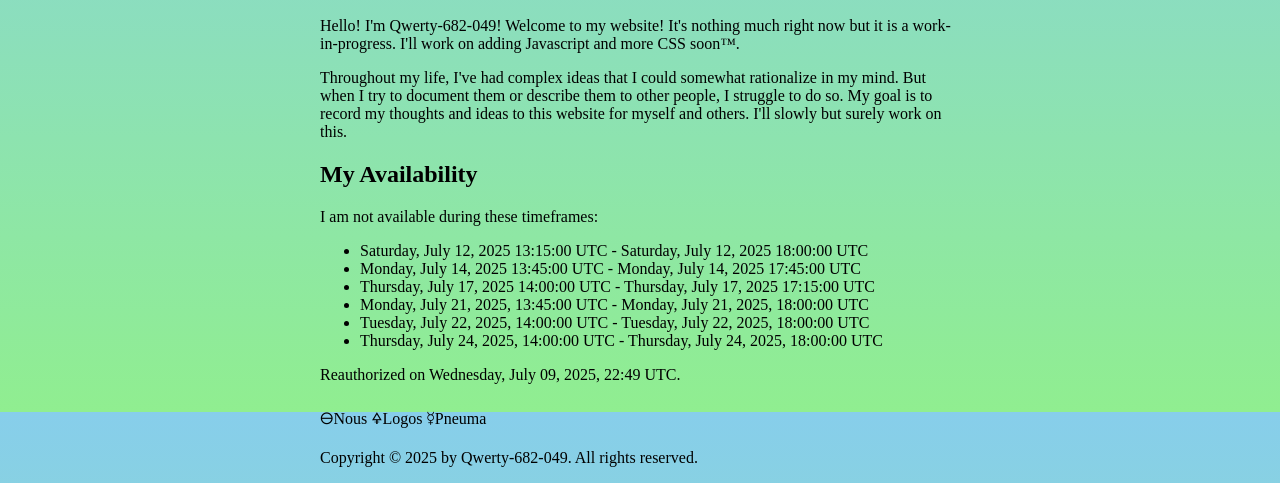
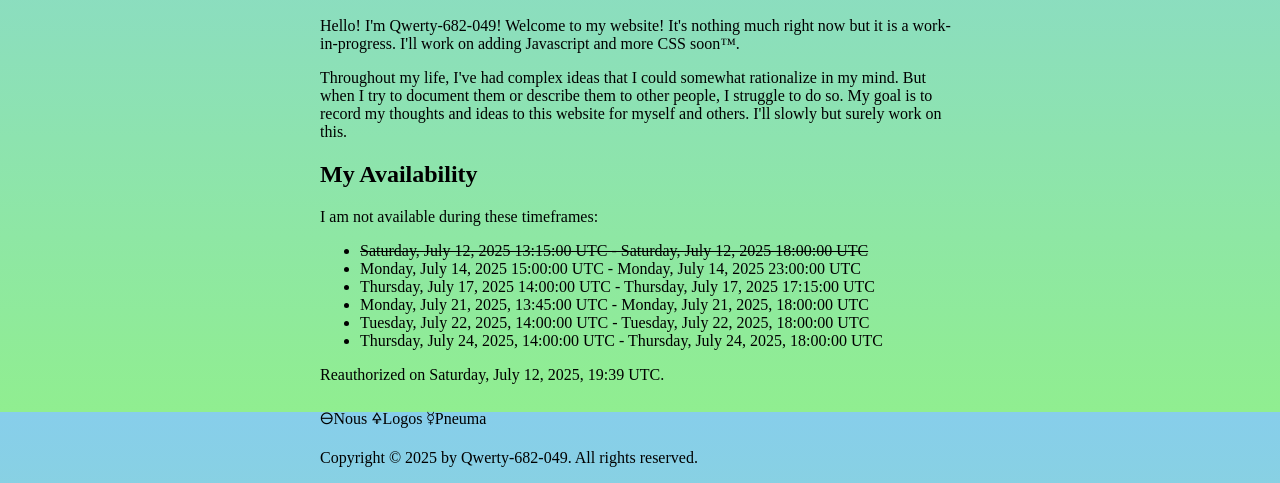
Before and after one commit to Qwerty-682-049/qwerty-682-049.github.io, a plain HTML site: page index.html in a window 1280 px wide. Shown: the part 388-871 px from the top of the page. Drawn offline with Linux system fonts and the light colour scheme.

Commit message:
Updated index.html

```diff
--- a/index.html
+++ b/index.html
@@ -24,8 +24,8 @@
 				<h2>My Availability</h2>
 				<p>I am not available during these timeframes:</p>
 				<ul>
-					<li>Saturday, July 12, 2025 13:15:00 UTC - Saturday, July 12, 2025 18:00:00 UTC</li>
-					<li>Monday, July 14, 2025 13:45:00 UTC - Monday, July 14, 2025 17:45:00 UTC</li>
+					<li><s>Saturday, July 12, 2025 13:15:00 UTC - Saturday, July 12, 2025 18:00:00 UTC</s></li>
+					<li>Monday, July 14, 2025 15:00:00 UTC - Monday, July 14, 2025 23:00:00 UTC</li>
 					<li>Thursday, July 17, 2025 14:00:00 UTC - Thursday, July 17, 2025 17:15:00 UTC</li>
 					<li>Monday, July 21, 2025, 13:45:00 UTC - Monday, July 21, 2025, 18:00:00 UTC</li>
 					<li>Tuesday, July 22, 2025, 14:00:00 UTC - Tuesday, July 22, 2025, 18:00:00 UTC</li>
@@ -34,7 +34,7 @@
 			</section>
 		</main>
 		<footer>
-			<p>Reauthorized on <time datetime="2025-07-09 22:49Z">Wednesday, July 09, 2025, 22:49 UTC</time>.</p>
+			<p>Reauthorized on <time datetime="2025-07-12 19:39Z">Saturday, July 12, 2025, 19:39 UTC</time>.</p>
 			<p>&#x1F714;Nous &#x1F70D;Logos &#x263F;Pneuma</p>
 			<p>Copyright &#xA9; 2025 by Qwerty-682-049. All rights reserved.</p>
 		</footer>
```
